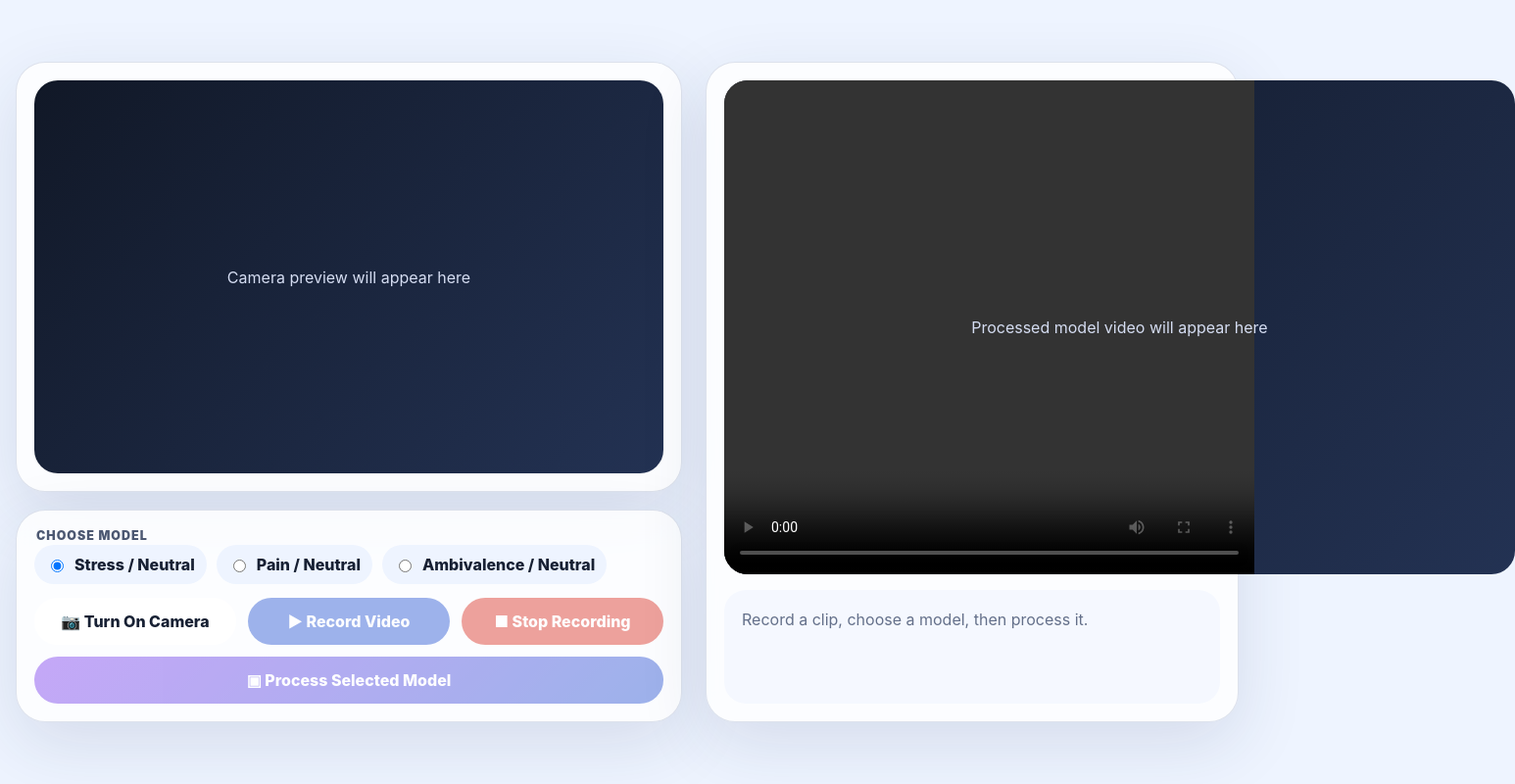
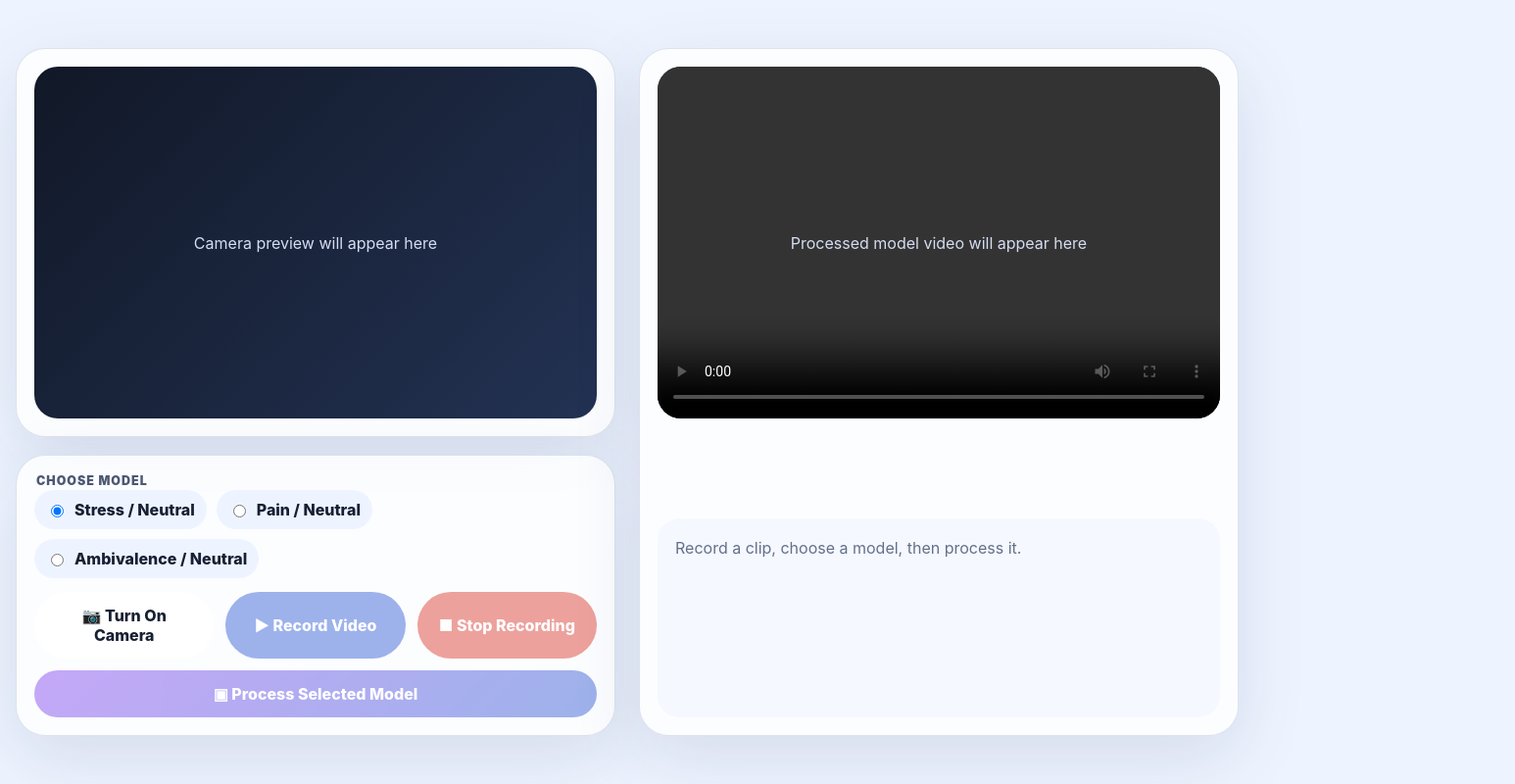
Before and after one commit to osamazeeshan/CLIP-AUTT_Interface, a website: page index.html in a window 1280 px wide. Shown: the whole page at 98% size, 1546 px wide, since content can reach past the window. Drawn offline with Linux system fonts and the light colour scheme.

Commit message:
Align camera preview and processed video sizes

```diff
--- a/src/styles.css
+++ b/src/styles.css
@@ -21,14 +21,14 @@ button, input { font: inherit; }
 
 .camera-layout {
   display: grid;
-  grid-template-columns: minmax(0, 1fr) minmax(360px, .8fr);
+  grid-template-columns: repeat(2, minmax(0, 1fr));
   gap: 24px;
   align-items: stretch;
 }
 
 .capture-column {
   display: grid;
-  grid-template-rows: 1fr auto;
+  grid-template-rows: auto auto;
   gap: 18px;
   min-width: 0;
 }
@@ -56,7 +56,7 @@ button, input { font: inherit; }
 
 .processed-panel {
   display: grid;
-  grid-template-rows: 1fr auto;
+  grid-template-rows: auto auto;
   gap: 16px;
 }
 
@@ -68,7 +68,7 @@ button, input { font: inherit; }
   background: linear-gradient(135deg, #111827, #233253);
 }
 
-.live-panel .video-frame, .processed-panel .video-frame { height: 100%; }
+.live-panel .video-frame, .processed-panel .video-frame { width: 100%; }
 
 .video-frame video { width: 100%; height: 100%; object-fit: cover; display: block; }
 
@@ -187,5 +187,5 @@ button, input { font: inherit; }
 @media (max-width: 900px) {
   .app-shell { align-items: start; padding: 16px 0; }
   .camera-layout { grid-template-columns: 1fr; }
-  .live-panel .video-frame, .processed-panel .video-frame { height: auto; }
+  .live-panel .video-frame, .processed-panel .video-frame { width: 100%; }
 }
```
